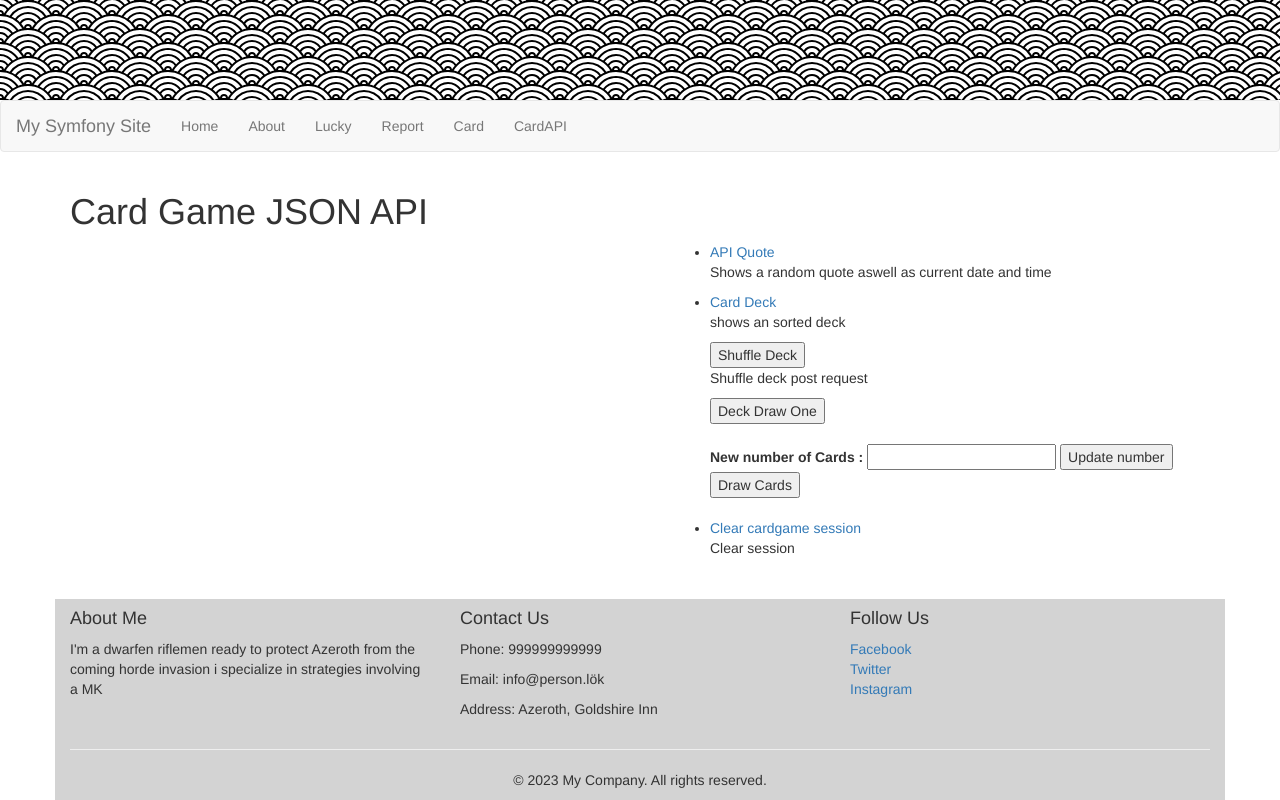
After one commit to DavidPalmgren/mvc, a Symfony app: template templates/cardgame/apihome.html.twig in a window 1280 px wide. The commit adds this page. Run offline with Twig, Linux system fonts and the light colour scheme; the template is opened without the code that fills it, so the values that code supplies are empty; some libraries are stand-ins or nearby versions.

Commit message:
Added JSON API

```diff
--- a/src/Controller/CardGameController.php
+++ b/src/Controller/CardGameController.php
@@ -18,8 +18,7 @@ class CardGameController extends AbstractController
     public function initCallback(
         Request $request,
         SessionInterface $session
-    ): Response
-    {
+    ): Response {
 
         $deck = new CardDeck();
         $session->set('deck', $deck);
--- a/templates/base.html.twig
+++ b/templates/base.html.twig
@@ -43,7 +43,7 @@
                         <li><a href="{{ path('lucky') }}">Lucky</a></li>
                         <li><a href="{{ path('report') }}">Report</a></li>
                         <li><a href="{{ path('card_start') }}">Card</a></li>
-                        <li><a href="{{ path('api_home') }}">Card</a></li>
+                        <li><a href="{{ path('api_home') }}">CardAPI</a></li>
                     </ul>
                 </div>
             </div>
--- /dev/null
+++ b/templates/cardgame/apihome.html.twig
@@ -0,0 +1,42 @@
+{% extends "./base.html.twig" %}
+
+{% block title %}My Card Game{% endblock %}
+
+{% block body %}
+<h1>Card Game JSON API</h1>
+<div class="container">
+    <div class="row">
+        <div class="col-md-6">
+
+    </div>
+        <div class="col-md-6">
+            <ul>
+                <li><a href="{{ path('api_quote') }}">API Quote</a></li><p>Shows a random quote aswell as current date and time</p>
+                <li><a href="{{ path('api_deck') }}">Card Deck</a></li><p> shows an sorted deck</p>
+                <form method="POST" action="{{ path('api_deck_shuffle') }}">
+                    <input type="hidden" name="_method" value="POST">
+                    <button type="submit">Shuffle Deck</button>
+                </form>
+                <p>Shuffle deck post request</p>
+                <form method="POST" action="{{ path('api_deck_draw_one') }}">
+                    <input type="hidden" name="_method" value="POST">
+                    <button type="submit">Deck Draw One</button>
+                </form>
+                <br>
+                <form method="POST" action="{{ path('api_home') }}">
+                    <label for="number">New number of Cards :</label>
+                    <input type="number" id="number" name="number" value="{{ number }}" />
+                    <button type="submit">Update number</button>
+                </form>
+                <form method="POST" action="{{ path('api_deck_draw_multiple', {'number': number}) }}">
+                    <input type="hidden" name="_method" value="POST">
+                    <button type="submit">Draw {{number}} Cards</button>
+                </form>
+                <br>
+                <li><a href="{{ path('card_clear_session') }}">Clear cardgame session</a></li><p>Clear session</p>
+            </ul>
+        </div>
+    </div>
+</div>
+
+{% endblock %}
--- a/templates/cardgame/home.html.twig
+++ b/templates/cardgame/home.html.twig
@@ -12,6 +12,7 @@
         <p> Card har två egenskaper $suit och $rank klädsen och siffran venne vad det blir på svenska och en del metoder som använder dessa get suit/rank och en toString som kan va bra att ha</p>
         <p> CardDeck har $cards som som är en array av Card's. några metoderna är shuffle som blandar leken, deal som dealar ett kort från toppen och tar väck det från arrayen, cardsLeft som räknar korten,getCards som returnerar korten,sort som sorterar korten och en del andra som jag inte använder.</p>
         <p> CardGraphic ärver ifrån Card och CardGraphic och dess metod getCardImage returnerar en sträng med tecken som representerar korten.</p>
+        <img src="{{ asset('img/mvcCardClasses.png') }}" alt="" width="400" height="400">
     </div>
         <div class="col-md-6">
             <ul>
```
Also changed, not shown: src/Card/Card.php (+12 -6 lines), src/Card/CardDeck.php (+16 -8 lines), src/Controller/CardGameControllerJson.php (+92 -12 lines), tests/DeckTest.php (added, +21 -0 lines), src/Card/CardGraphic.php (line endings or trailing spaces), src/Controller/DiceGameController.php (line endings or trailing spaces), src/Dice/Dice.php (line endings or trailing spaces), 1 other file.
